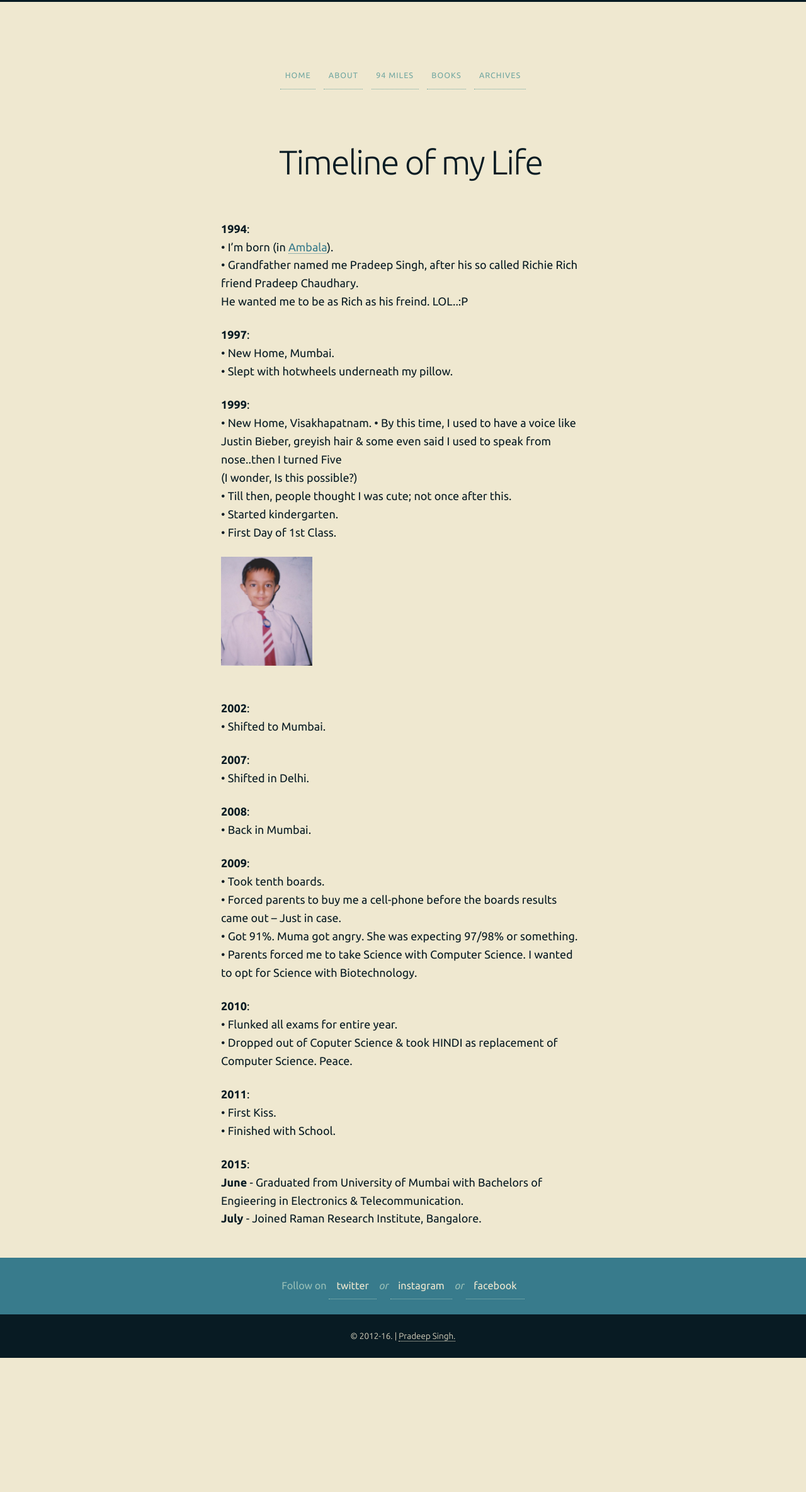
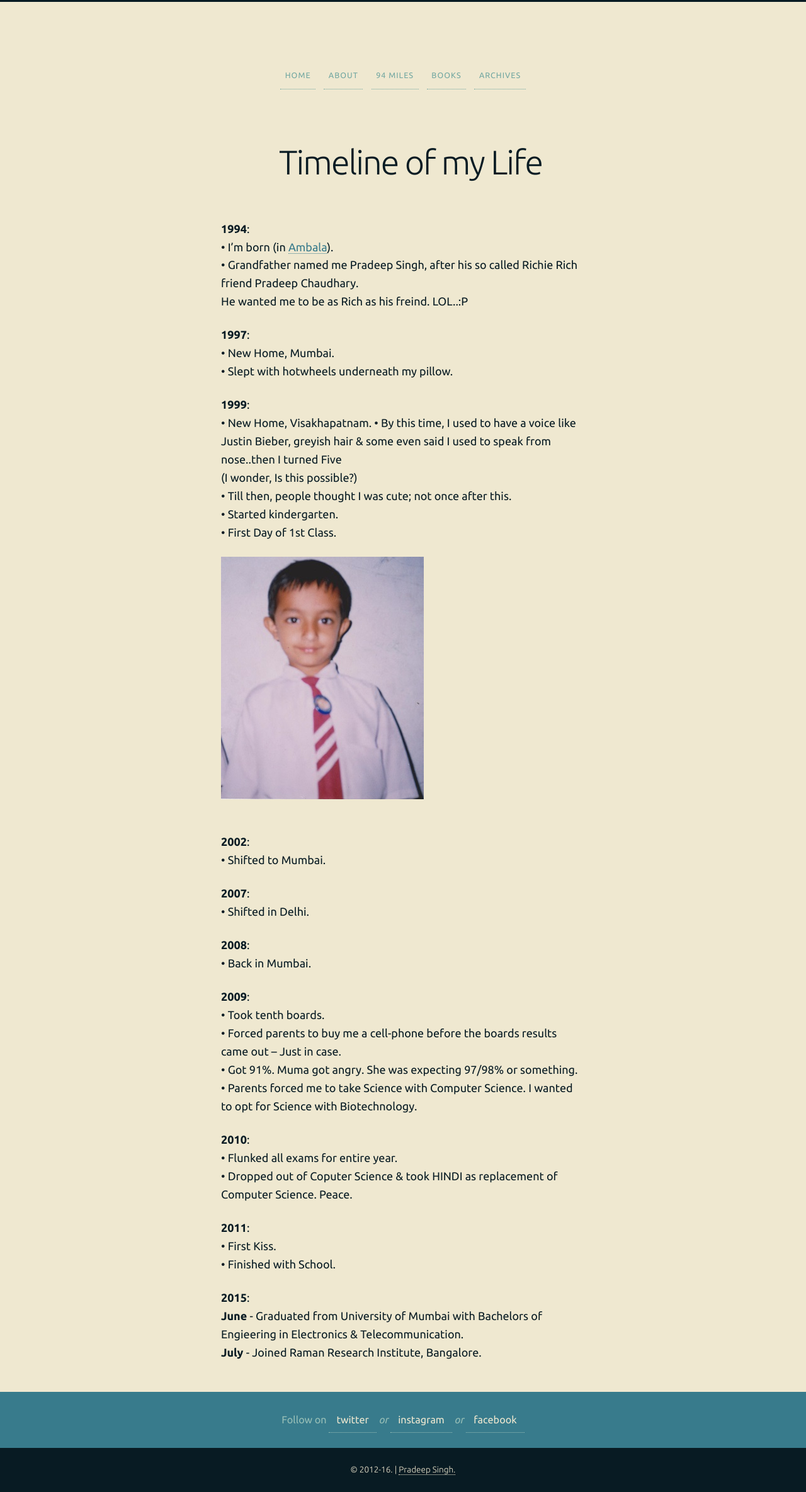
Before and after one commit to 93notes/93notes.github.io, a Jekyll site: the page built from timeline.html, in a window 1280 px wide. Shown: the whole page at 63% size. Built offline with Jekyll 4.4.1, drawn with Linux system fonts in a browser that asks for light colours; nearby versions of some CDN libraries; before the commit the page ends 2156 px from its top, so only the background shows below that.

Commit message:
Update timeline.html

```diff
--- a/timeline.html
+++ b/timeline.html
@@ -54,7 +54,7 @@ slug: timeline
 &bull; Till then, people thought I was cute; not once  after this. </br>
 &bull; Started kindergarten. </br>
 &bull; First Day of 1st Class. <div id="event-main" class="g one-whole cf">
-  <img width="25%" src="/images/personal/first-day-in-school.jpg" alt="Pradeep Singh first day in School"/>
+  <img src="/images/personal/first-day-in-school.jpg" alt="Pradeep Singh first day in School"/>
 </div></br>
 
 </p>
```
